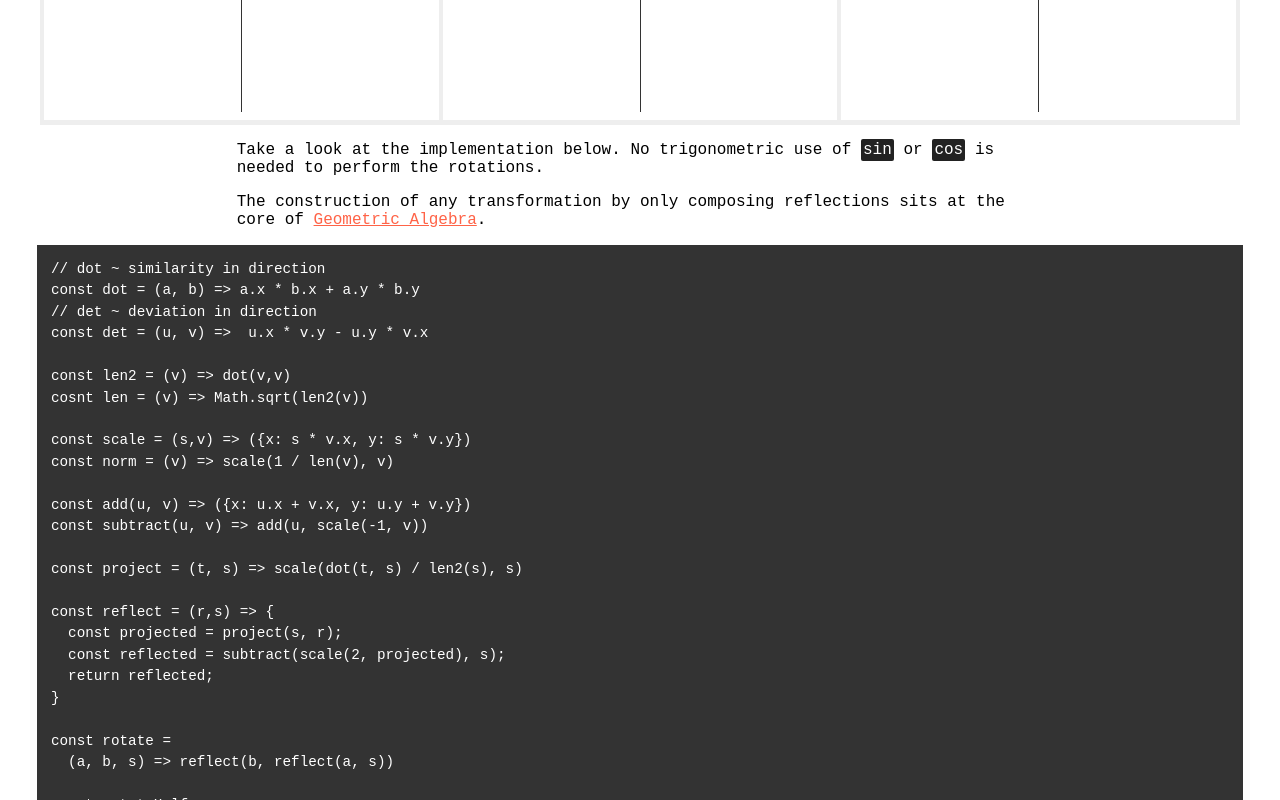
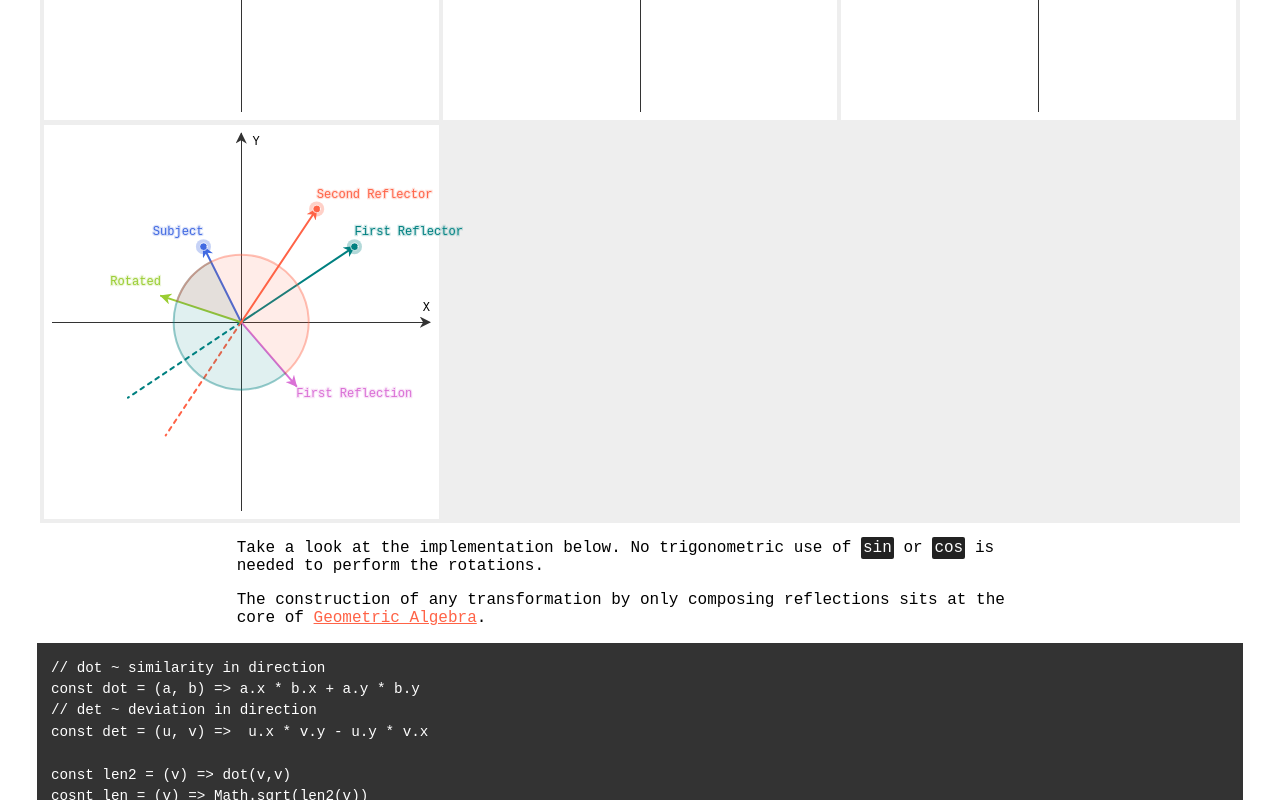
Before and after one commit to laszlokorte/rotor-reflect, a SvelteKit app: page / in a window 1280 px wide. Shown: the part 740-1540 px from the top of the page. Built offline with nearby package versions, Linux system fonts and the light colour scheme.

Commit message:
add 4th graphic showing angles

```diff
--- a/src/routes/+layout.svelte
+++ b/src/routes/+layout.svelte
@@ -1,5 +1,5 @@
 <script lang="ts">
-    import favicon from "/static/favicon.svg";
+    const favicon = "/favicon.svg";
 
     let { children } = $props();
 </script>
--- a/src/routes/App.svelte
+++ b/src/routes/App.svelte
@@ -1,5 +1,5 @@
 <script>
-    import favicon from "/static/favicon.svg";
+    const favicon = "/favicon.svg";
     let reflector = $state({
         x: 3,
         y: 2,
@@ -470,6 +470,44 @@
             {@render ctrl(rotor.to, "tomato")}
         </svg>
     </div>
+    <div>
+        <svg
+            class="canvas"
+            viewBox="-500 -500 1000 1000"
+            width="100"
+            height="100"
+            perserveAspectRatio="xMidYMid meet"
+        >
+            {@render axis()}
+
+            {@render vec(subject, "royalblue")}
+            {@render vec(reflector, "teal")}
+            {@render vec(scale(-1, reflector), "teal", "dashed nodir")}
+            {@render vec(reflected, "orchid")}
+
+            {@render vec(rotated, "yellowgreen")}
+            {@render vec(rotor.to, "tomato")}
+            {@render vec(scale(-1, rotor.to), "tomato", "dashed nodir")}
+
+            {#if dot(reflected, subject) * dot(subject, rotated) > 0}
+                {@render arc(subject, reflected, "teal")}
+                {@render arc(reflected, rotated, "tomato")}
+            {:else}
+                {@render arc(subject, reflected, "teal")}
+                {@render arc(reflected, rotated, "tomato")}
+            {/if}
+            {@render label(rotor.to, "Second Reflector", "tomato")}
+            {@render label(subject, "Subject", "royalblue")}
+            {@render label(reflector, "First Reflector", "teal")}
+            {@render label(reflected, "First Reflection", "orchid")}
+
+            {@render label(rotated, "Rotated", "yellowgreen")}
+
+            {@render ctrl(subject, "royalblue")}
+            {@render ctrl(reflector, "teal")}
+            {@render ctrl(reflector2, "tomato")}
+        </svg>
+    </div>
 </figure>
 <section>
     <p>
@@ -565,6 +603,10 @@ const rotateHalf =
     .grid > div {
         background: #fff;
         overflow: visible;
+    }
+
+    .nodir {
+        marker-end: none;
     }
 
     code {
```
